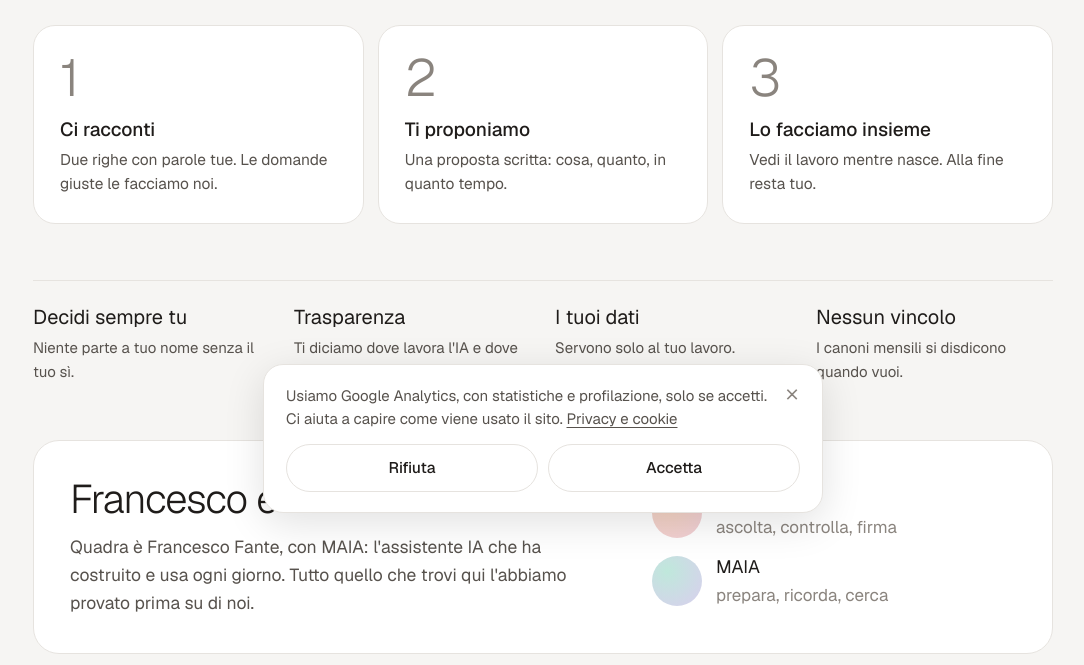
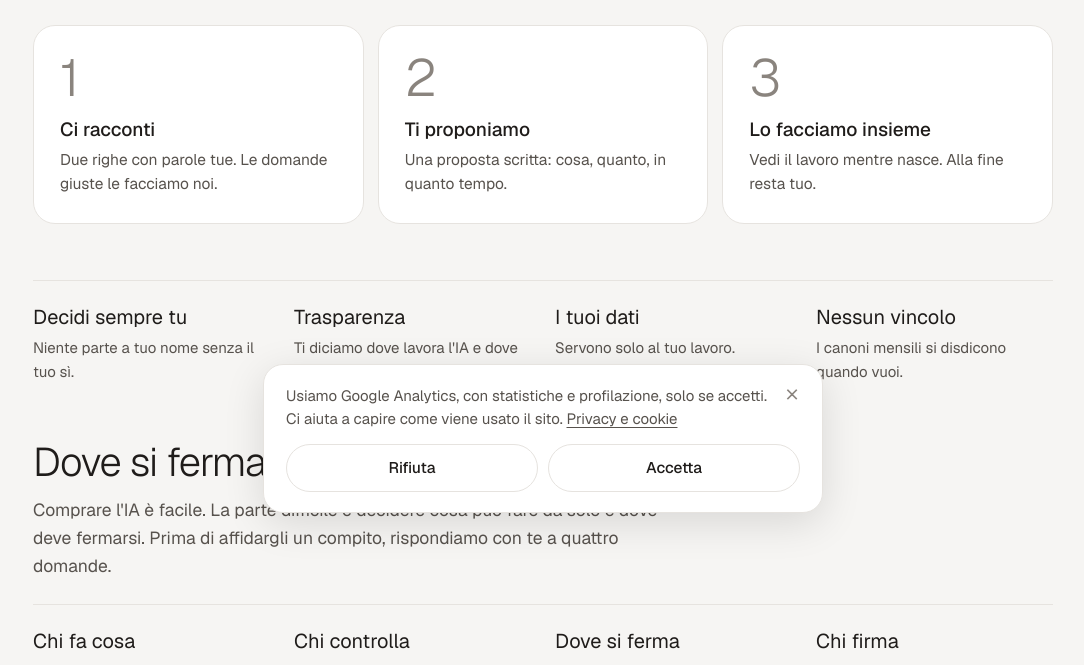
Before and after one commit to francescofante-svg/quadra-sito, a plain HTML site: page come-lavoriamo/index.html in a window 1280 px wide. Shown: the part 271-936 px from the top of the page, without its empty margins (97-1181 px from the left). Drawn offline with Linux system fonts and the light colour scheme.

Commit message:
Come lavoriamo: sezione «Dove si ferma l'agente» con le quattro domande
Co-Authored-By: Claude Opus 5.5 <noreply@anthropic.com>
Claude-Session: https://claude.ai/code/session_01KezbWmNfYTcPknrPx7V9s9

```diff
--- a/come-lavoriamo/index.html
+++ b/come-lavoriamo/index.html
@@ -261,6 +261,8 @@ section{padding-block:28px}
 .passo p{color:var(--body);font-size:15.5px}
 .prom{display:grid;grid-template-columns:repeat(4,1fr);gap:24px;border-top:1px solid var(--linea);padding-top:24px}
 .prom h3{font-weight:400;font-size:20px}
+.ferma h2{margin-bottom:12px}
+.ferma-intro{color:var(--body);font-size:17.5px;max-width:36em;margin-bottom:24px}
 .prom p{color:var(--body);font-size:15px;margin-top:6px}
 .chi{display:grid;grid-template-columns:1.2fr .8fr;gap:36px;align-items:center;background:var(--card);border:1px solid var(--linea);border-radius:26px;padding:36px}
 .chi p{color:var(--body);font-size:17.5px;margin-top:12px}
@@ -345,6 +347,7 @@ footer .wrap{display:flex;flex-wrap:wrap;justify-content:space-between;gap:10px}
   <div class="testa"><p class="occhiello">Come lavoriamo</p><h1>Tre passi, senza sorprese.</h1></div>
   <section><div class="passi"><div class="passo"><span class="num">1</span><h3>Ci racconti</h3><p>Due righe con parole tue. Le domande giuste le facciamo noi.</p></div><div class="passo"><span class="num">2</span><h3>Ti proponiamo</h3><p>Una proposta scritta: cosa, quanto, in quanto tempo.</p></div><div class="passo"><span class="num">3</span><h3>Lo facciamo insieme</h3><p>Vedi il lavoro mentre nasce. Alla fine resta tuo.</p></div></div></section>
   <section><div class="prom"><div><h3>Decidi sempre tu</h3><p>Niente parte a tuo nome senza il tuo sì.</p></div><div><h3>Trasparenza</h3><p>Ti diciamo dove lavora l&#x27;IA e dove lavoriamo noi.</p></div><div><h3>I tuoi dati</h3><p>Servono solo al tuo lavoro. Informativa dalla prima mail.</p></div><div><h3>Nessun vincolo</h3><p>I canoni mensili si disdicono quando vuoi.</p></div></div></section>
+  <section class="ferma"><h2>Dove si ferma l&#x27;agente</h2><p class="ferma-intro">Comprare l&#x27;IA è facile. La parte difficile è decidere cosa può fare da solo e dove deve fermarsi. Prima di affidargli un compito, rispondiamo con te a quattro domande.</p><div class="prom"><div><h3>Chi fa cosa</h3><p>Ogni compito è scritto passo per passo, compresi i casi strani.</p></div><div><h3>Chi controlla</h3><p>Ogni lavoro ha un controllo. Se qualcosa non va, ce ne accorgiamo prima dei tuoi clienti.</p></div><div><h3>Dove si ferma</h3><p>Soldi, dati importanti e risposte ai clienti aspettano sempre una persona.</p></div><div><h3>Chi firma</h3><p>L&#x27;ultima parola è di una persona: la tua.</p></div></div></section>
   <section><div class="chi"><div><h2>Francesco e MAIA</h2><p>Quadra è Francesco Fante, con MAIA: l&#x27;assistente IA che ha costruito e usa ogni giorno. Tutto quello che trovi qui l&#x27;abbiamo provato prima su di noi.</p></div><div class="duo"><div><i></i><span><b>Francesco</b>ascolta, controlla, firma</span></div><div><i></i><span><b>MAIA</b>prepara, ricorda, cerca</span></div></div></div></section>
   <div class="avanti"><a href="/contatti/"><small>Avanti</small><span>Contatti →</span></a></div>
 </div>
```
